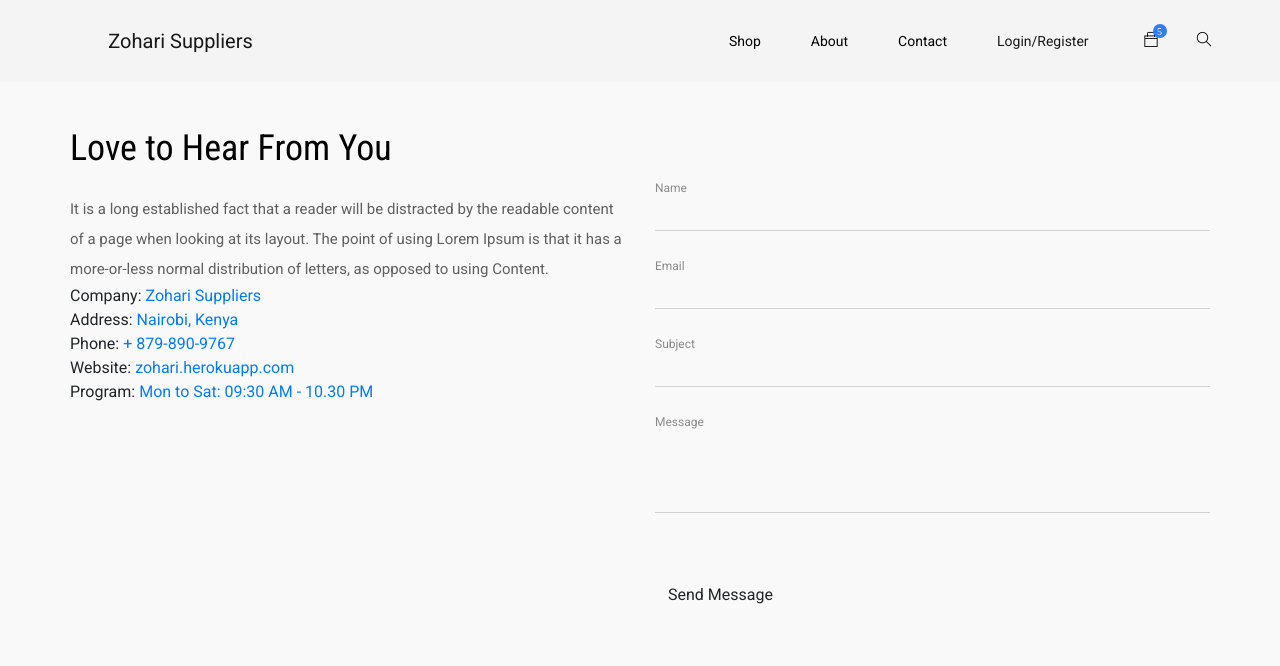
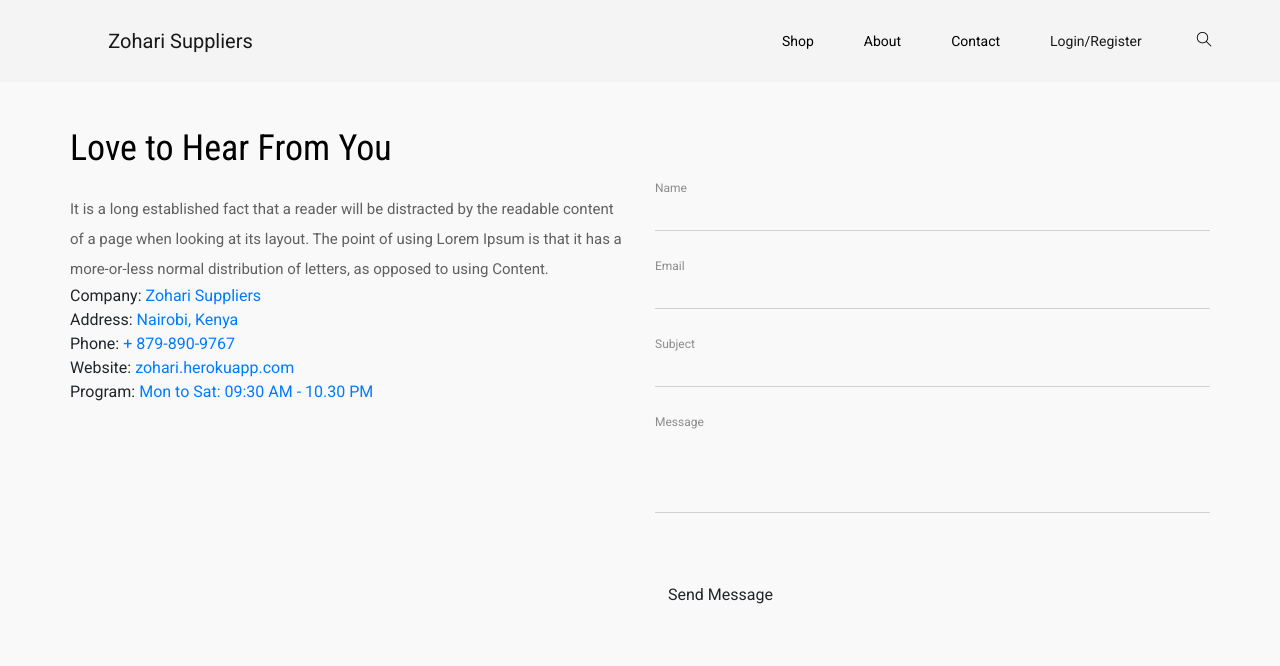
Before and after one commit to newtonkiragu/zohari, a Django app: page /contact in a window 1280 px wide. Shown: the top 666 px of the page. Run offline with Django 3.2, Linux system fonts and the light colour scheme; some libraries are stand-ins or nearby versions.

Commit message:
updated navbar

```diff
--- a/cart/templates/layouts/navbar.html
+++ b/cart/templates/layouts/navbar.html
@@ -70,13 +70,7 @@
 
 
           <div class="hearer_icon d-flex">
-            <div class="dropdown cart">
-              <a class="dropdown-toggle" href="#" id="navbarDropdown3" role="button" data-toggle="dropdown"
-                aria-haspopup="true" aria-expanded="false">
-                <i class="ti-bag"></i>
-              </a>
 
-            </div>
             <a id="search_1" href="#" onclick="toggle('search_input_box')"><i class="ti-search"></i></a>
           </div>
         </nav>
--- a/shop/templates/layouts/navbar.html
+++ b/shop/templates/layouts/navbar.html
@@ -70,13 +70,7 @@
 
 
           <div class="hearer_icon d-flex">
-            <div class="dropdown cart">
-              <a class="dropdown-toggle" href="#" id="navbarDropdown3" role="button" data-toggle="dropdown"
-                aria-haspopup="true" aria-expanded="false">
-                <i class="ti-bag"></i>
-              </a>
 
-            </div>
             <a id="search_1" href="#" onclick="toggle('search_input_box')"><i class="ti-search"></i></a>
           </div>
         </nav>
```
